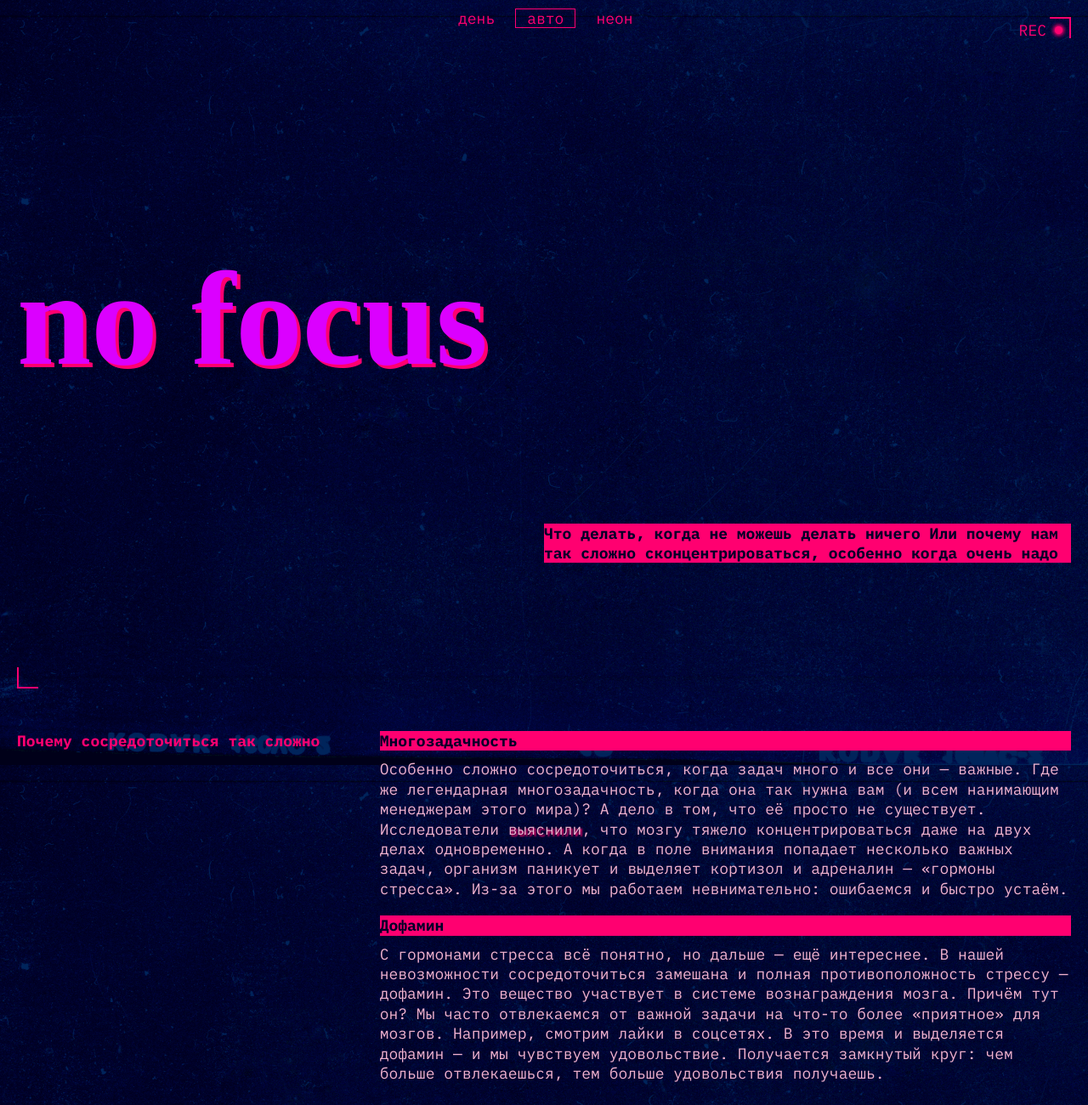
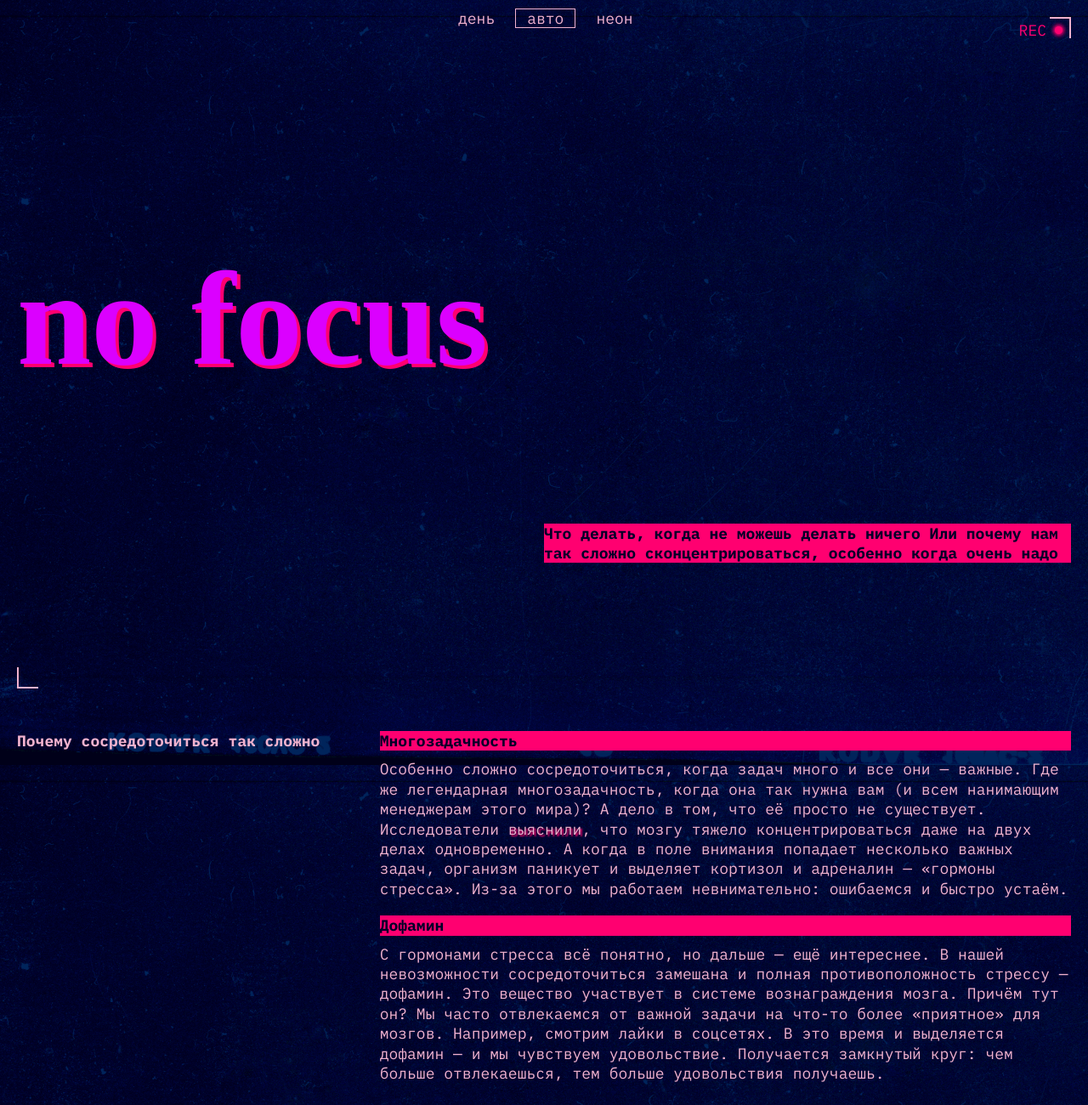
Before and after one commit to julia-lovtsova/slozhno-sosredotochitsya-fd, a plain HTML site: page index.html in a window 1280 px wide. Shown: the top 1300 px of the page at 85% size. Drawn offline with Linux system fonts and the dark colour scheme.

Commit message:
Правка 7

```diff
--- a/index.html
+++ b/index.html
@@ -8,8 +8,8 @@
     <link rel="stylesheet" href="./styles/globals.css" />
     <link rel="stylesheet" href="./styles/variables.css" />
     <link rel="stylesheet" href="./styles/style.css" />
+    <link rel="stylesheet" href="./styles/dark.css" />
     <link rel="stylesheet" href="./styles/light.css" />
-    <link rel="stylesheet" href="./styles/dark.css" />
     <meta name="color-scheme" content="dark light" />
     <link rel="icon" href="./images/favicon.ico" sizes="any" />
     <link rel="icon" href="./images/icon.svg" type="image/svg+xml" />
--- a/styles/dark.css
+++ b/styles/dark.css
@@ -24,4 +24,25 @@
     --accent-color-semi-transparent: #ff007066;
     --title-color: #db00ff;
   }
+
+  .header__theme-menu-button {
+    color: var(--main-text-color);
+  }
+
+  .header__theme-menu-button:focus {
+    border-bottom-color: var(--main-text-color);
+  }
+
+  .header__theme-menu-button_active {
+    border-color: var(--main-text-color);
+  }
+
+  .header::before,
+  .header::after {
+    border-color: var(--main-text-color);
+  }
+
+  .section_title {
+    color: var(--main-text-color);
+  }
 }
--- a/styles/light.css
+++ b/styles/light.css
@@ -14,6 +14,11 @@
   --accent-color: #ff8dcb;
   --accent-color-semi-transparent: #32312d66;
   --title-color: #ffc2e6ff;
+
+  .page {
+    background-image: var(--bg-img);
+    background-color: #fff1f7;
+  }
 
   .header__theme-menu-button {
     color: var(--main-text-color);
@@ -49,7 +54,8 @@
     --accent-color-semi-transparent: #32312d66;
     --title-color: #ffc2e6ff;
   }
-header__theme-menu-button {
+
+  .header__theme-menu-button {
     color: var(--main-text-color);
   }
 
@@ -73,5 +79,4 @@ header__theme-menu-button {
   .section_title {
     color: var(--main-text-color);
   }
-
 }
```
